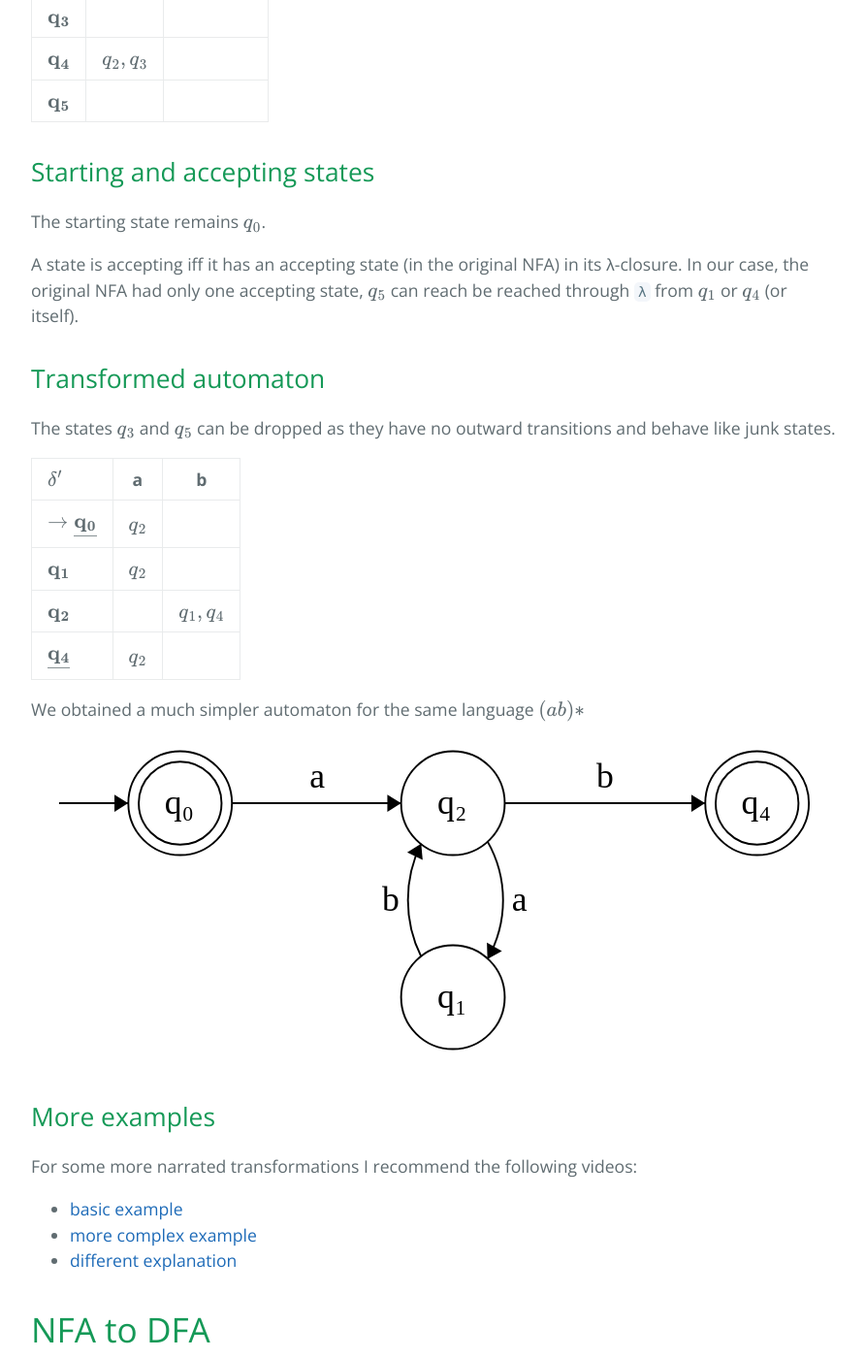
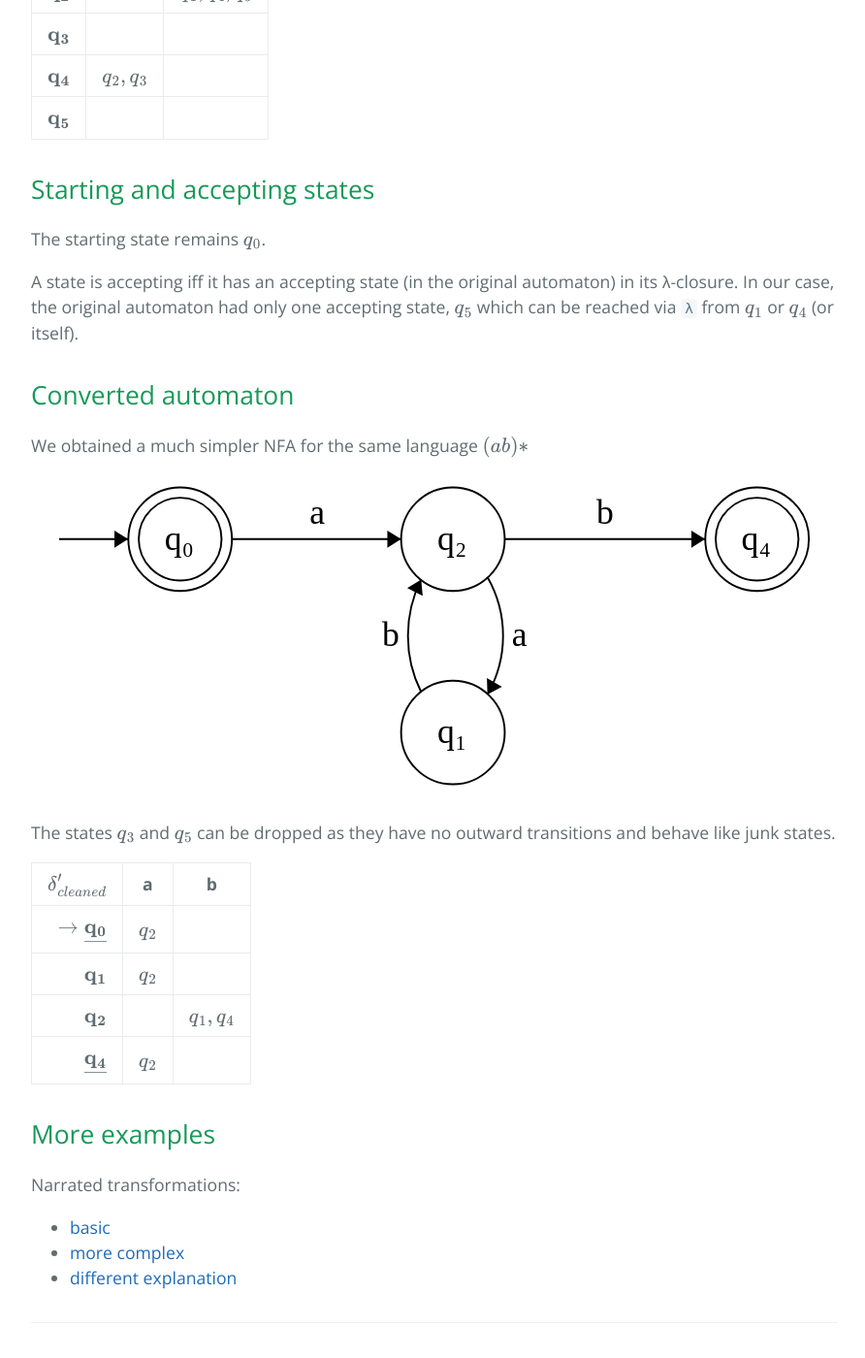
Before and after one commit to stefan-niculae/formal-labs, a Jekyll site: the page built from _posts/2017-03-14-lab3.md, in a window 1280 px wide and 1400 px high, scrolled down 3725 px. Shown: the whole window at 97% size, without its empty margins (192-1084 px from the left). Built offline with Jekyll 4.4.1, drawn with Linux system fonts in a browser that asks for light colours; formulas are drawn with MathJax 3; some of the changed text lies outside the part shown.

```diff
--- a/_posts/2017-03-14-lab3.md
+++ b/_posts/2017-03-14-lab3.md
@@ -1,30 +1,30 @@
 ---
 layout:  post
 title:   Lab 3
-tagline: Automaton transformations
+tagline: λ-NFA to NFA conversion
 ---
 
 # λ-NFA to NFA
 
 Starting from a λ-NFA, build an equivalent NFA by removing  its λ-transitions.
 
-The idea: from state $q$ if we can reach $r$ through `λ` and $r$ can reach $s$ through `a`
+The idea: from state $q$ if we can reach $r$ via `λ` and $r$ can reach $s$ via `a`
 
 - $q\xrightarrow{\lambda}r$
 - $r\xrightarrow{a}s$
 
-It means $q$ can reach $s$ through `a`.
+It means $q$ can reach $s$ via `a`
 
 - $q\xrightarrow{a}s$
 
 
-## Starting automaton
+## Original automaton
 
-We will transform the following λ-NFA $A$:
+We will convert the following λ-NFA:
 
 ![l-nfa](assets/l-nfa-original.svg)
 
-Language: $(ab)*$. Example accepted words: `ab`, `abab`, `ababab`, `λ`. Transition table:
+Which accepts zero or more `ab`s — language: $(ab)*$. Example accepted words: `ab`, `abab`, `ababab`, `λ`. Transition table:
 
 | $\delta$   | **a** | **b** | $\bf{\lambda}$ |
 | ---------- | :---: | :---: | :------------: |
@@ -50,12 +50,12 @@ The states that $q$ can reach only by λ-transitions.
 | $\bf{q_4}$ | $q_4, q_5, q_1$  |
 | $\bf{q_5}$ | $q_5$            |
 
-**Attention**: the λ-closure does not include only states reachable in one λ-transition, it also includes states λ-reachable from those states as well. Example:
+**Attention**: the λ-closure does not include *only* states reachable in one λ-transition, it also includes states λ-reachable from those states as well. Example:
 
 - $q\xrightarrow{\lambda}r$
 - $r\xrightarrow{\lambda}s$
 
-That means $q$ can reach $s$ through `λ*`, $s \in λ \text{-} closure(q)$.
+That means $q$ can reach $s$ via `λ*`, $s \in λ \text{-} closure(q)$.
 
 
 
@@ -116,35 +116,33 @@ Looking at the last column in table `a`, we see that $q_0$ can reach $q_2$ and $
 
 The starting state remains $q_0$.
 
-A state  is accepting iff it has an accepting state (in the original NFA) in its λ-closure. In our case, the original NFA had only one accepting state, $q_5$ can reach be reached through  `λ` from $q_1$ or $q_4$ (or itself).
+A state is accepting iff it has an accepting state (in the original automaton) in its λ-closure. In our case, the original automaton had only one accepting state, $q_5$ which can be reached via  `λ` from $q_1$ or $q_4$ (or itself).
 
 
 
-## Transformed automaton
+## Converted automaton
+
+
+We obtained a much simpler NFA for the same language $(ab)*$
+
+![nfa](assets/l-nfa-transformed.svg)
 
 The states $q_3$ and $q_5$ can be dropped as they have no outward transitions and behave like junk states.
 
-| $\delta'$                          |   a   |     b      |
-| :--------------------------------- | :---: | :--------: |
+|                $\delta_{cleaned}'$ |   a   |     b      |
+| ---------------------------------: | :---: | :--------: |
 | $\rightarrow \underline{\bf{q_0}}$ | $q_2$ |            |
-| $\bf{q_1}$                         | $q_2$ |            |
-| $\bf{q_2}$                         |       | $q_1, q_4$ |
-| $\underline{\bf{q_4}}$             | $q_2$ |            |
+|                         $\bf{q_1}$ | $q_2$ |            |
+|                         $\bf{q_2}$ |       | $q_1, q_4$ |
+|             $\underline{\bf{q_4}}$ | $q_2$ |            |
 
-We obtained a much simpler automaton for the same language $(ab)*$
-
-![nfa](assets/l-nfa-transformed.svg)
 
 
 
 ## More examples
 
-For some more narrated transformations I recommend the following videos:
+Narrated transformations:
 
-- [basic example](https://youtu.be/I6GFKekMr7s)
-- [more complex example](https://youtu.be/Jz4YQ09nOxA)
+- [basic](https://youtu.be/I6GFKekMr7s)
+- [more complex](https://youtu.be/Jz4YQ09nOxA)
 - [different explanation](https://youtu.be/oEraHUCwFVU)
-
-
-
-# NFA to DFA
```
Also changed, not shown: other parts of _posts/2017-03-14-lab3.md (+1 -1 lines), _posts/2017-03-14-lab3p2.md (added, +102 -0 lines), assets/nfa-original.svg (added), assets/nfa-transformed.svg (added), 4 other files.
